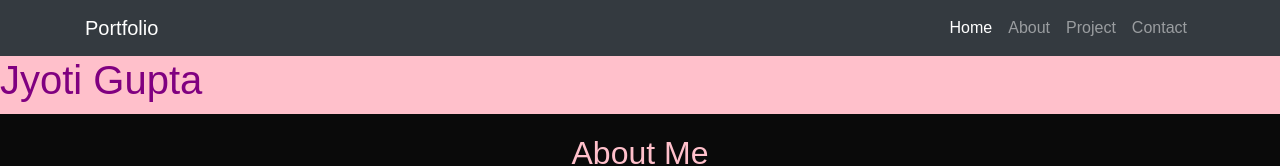
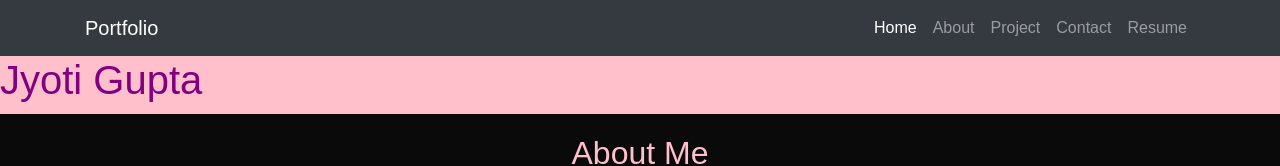
Before and after one commit to jyoti882805/jyoti, a plain HTML site: page index.html in a window 1280 px wide. Shown: the top 166 px of the page. Drawn offline with nearby package versions, Linux system fonts and the light colour scheme.

Commit message:
Update index.html

```diff
--- a/index.html
+++ b/index.html
@@ -34,6 +34,7 @@
         <a class="nav-link" href="#Abt">About</a>
         <a class="nav-link" href="#Voting_project">Project</a>
         <a class="nav-link" href="#Cnt">Contact</a>
+        <a class="nav-link" href="#Cnt">Resume</a>
       </div>
     </div>
     </div>
```
